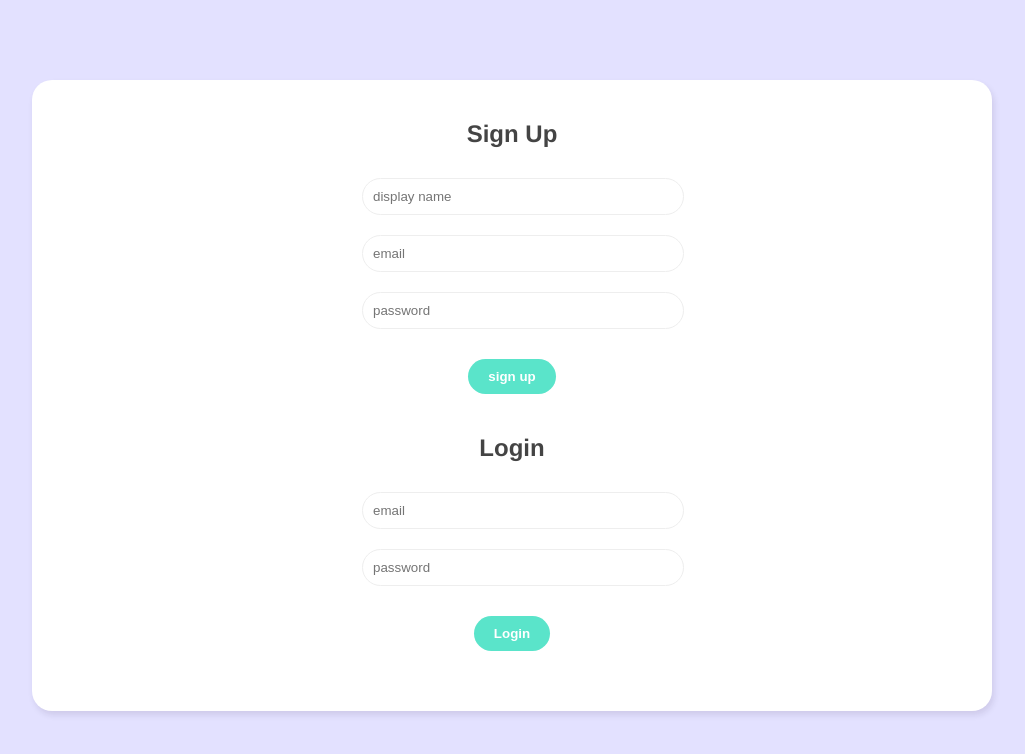
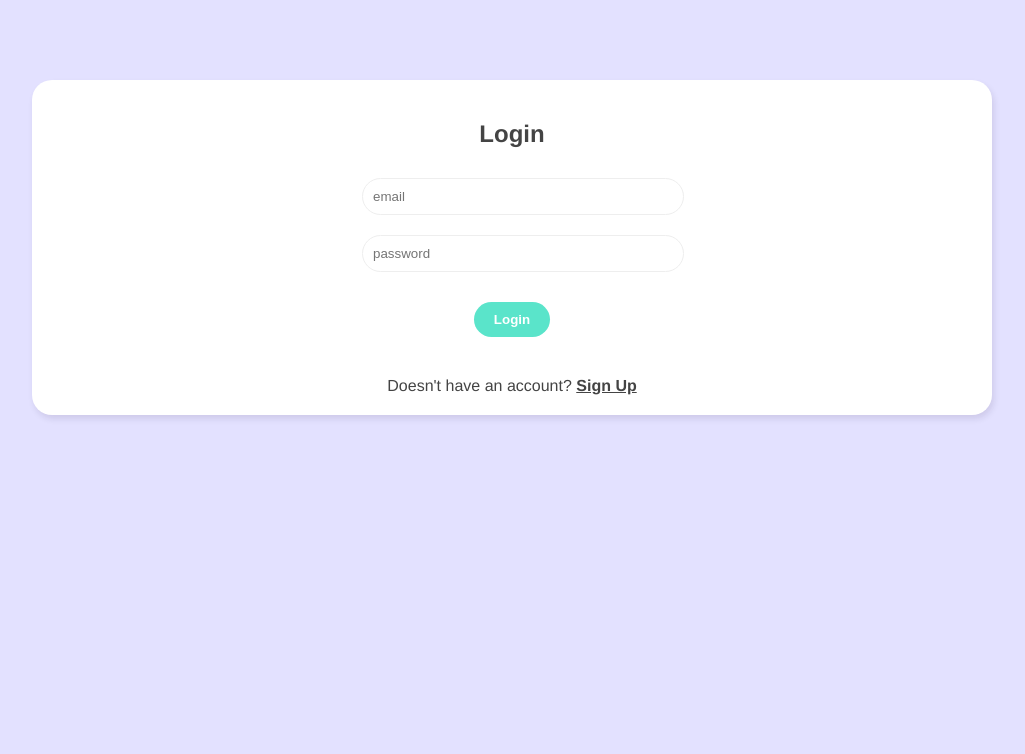
Before and after one commit to zayar-myo-oo/live-chat-room, a Vue app: page / in a window 1280 px wide. Shown: the top 754 px of the page, without its empty margins (128-1153 px from the left). Built offline with nearby package versions, Linux system fonts and the light colour scheme.

Commit message:
toggle login form and signup

```diff
--- a/src/views/Welcome.vue
+++ b/src/views/Welcome.vue
@@ -1,16 +1,28 @@
 
 <template>
   <div class="welcome container">
-      <Signup></Signup>
-      <login></login>
+  <div v-if="showLoginForm">
+    <Login></Login>
+    Doesn't have an account? <span @click="showLoginForm = !showLoginForm">Sign Up</span>
+  </div>
+  <div v-else>
+    <Signup></Signup>
+    Already have an account? <span @click="showLoginForm = !showLoginForm">Login</span>
+    </div>
+
   </div>
 </template>
 
 <script>
+import { ref } from 'vue';
 import Login from './Login.vue';
 import Signup from './Signup.vue';
 export default {
-    components: { Signup, Login }
+  components: { Signup, Login },
+  setup() {
+    let showLoginForm = ref(true);
+    return {showLoginForm}
+    }
 }
 </script>
 
```
